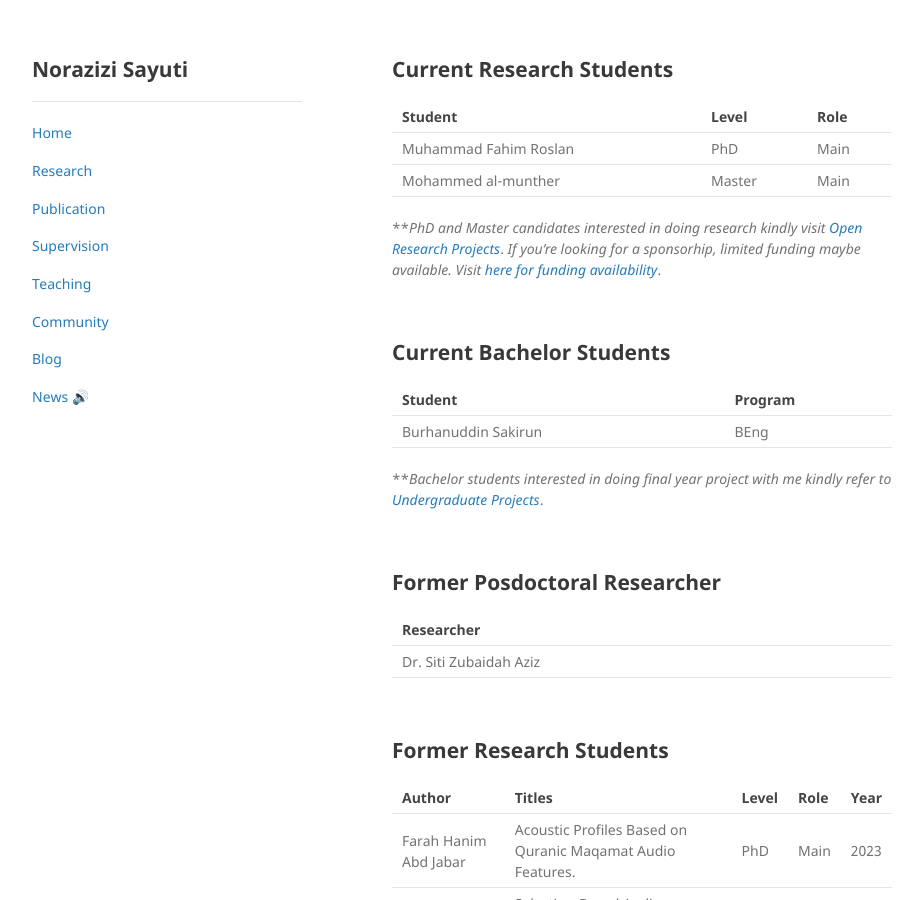
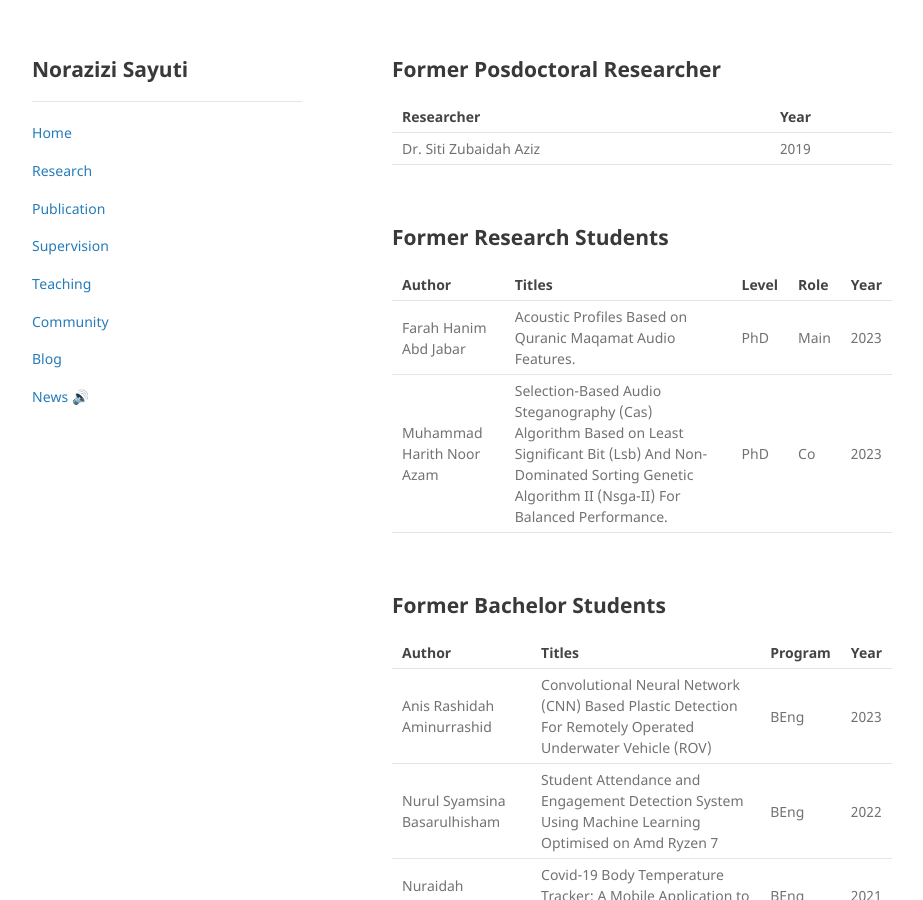
Before and after one commit to drzi/drzi.github.io, a Jekyll site: the page built from supervision.md, in a window 1280 px wide and 900 px high. Shown: the whole window, without its empty margins (178-1101 px from the left). Built offline with Jekyll 4.4.1, drawn with Linux system fonts in a browser that asks for light colours.

Commit message:
Multiple updates

```diff
--- a/supervision.md
+++ b/supervision.md
@@ -4,6 +4,7 @@ title: Supervision
 description: Previous and current students supervision.
 ---
 
+<!---
 ## Current Research Students
 
 | Student |  Level | Role
@@ -24,12 +25,12 @@ description: Previous and current students supervision.
 **_Bachelor students interested in doing final year project with me kindly refer to_ [_Undergraduate Projects_](project).
 
 <br>
-
+-->
 ## Former Posdoctoral Researcher
 
-| Researcher |
-| ---- |
-| Dr. Siti Zubaidah Aziz  |
+| Researcher | Year |
+|:------------------|:------------------|
+| Dr. Siti Zubaidah Aziz  | 2019 |
 
 <br>
 
```
Also changed, not shown: news.md (+6 -1 lines), project.md (+1 -1 lines).
